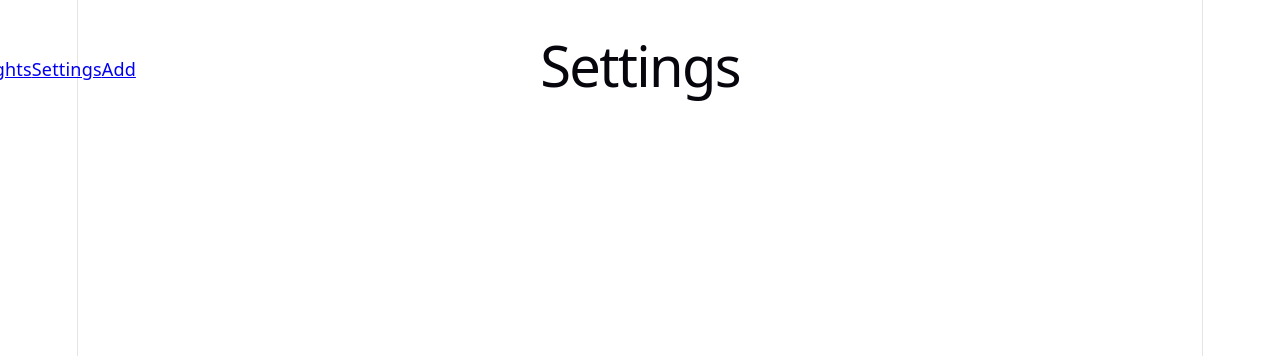
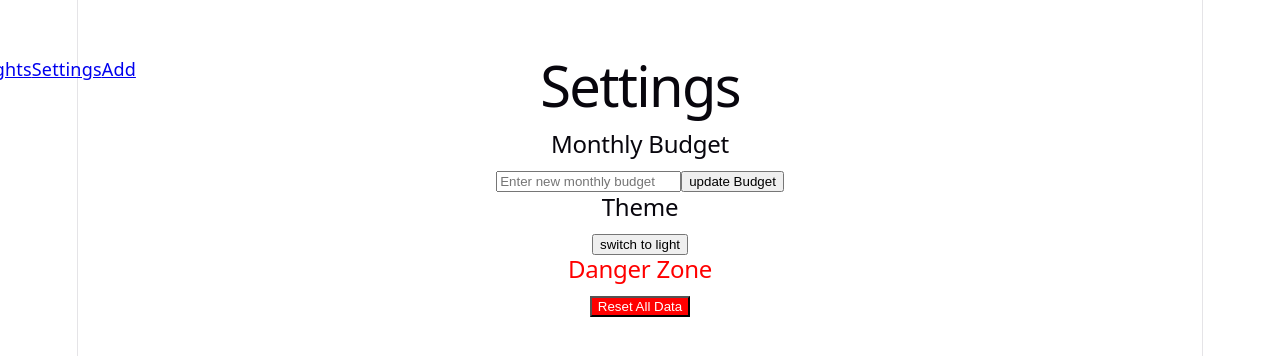
Before and after one commit to watsonlimprevil/finance-frontend, a React (Vite) app: page /settings in a window 1280 px wide. Shown: the top 356 px of the page. Built offline with nearby package versions, Linux system fonts and the light colour scheme; no server answers.

Commit message:
added data  to the settings section

```diff
--- a/src/components/Settings.jsx
+++ b/src/components/Settings.jsx
@@ -1,7 +1,81 @@
+import { useState } from "react"
 export default function Settings(){
+
+    const API_URL = import.meta.env.VITE_API_URL;
+
+    const [monthlyBudget , setMonthlyBudget] = useState('')
+    const [currency , setCurrency] = useState('USD')
+    const [theme , setTheme] = useState('dark')
+    const [message , setMessage] = useState('')
+
+    async function updateMonthlyBudget(){
+        try{
+            const res = await fetch(`${API_URL}/transactions/budgets/monthly` ,{
+                method: 'PATCH',
+                headers:{'Content-Type': 'application/json'},
+                body: JSON.stringify({budget: Number(monthlyBudget)})
+            });
+
+            if(!res.ok) throw new Error('Failed to update budget')
+                setMessage('Monthly budget updated successfully')
+        }catch(error){
+            setMessage(error.message)
+        }
+    }
+
+
+    async function saveCurrency(){
+        localStorage.setItem('currency' , currency)
+        setMessage('currency preference saved.')
+    }
+
+    function toggleTheme(){
+        const newTheme = theme === 'dark' ? 'light' : 'dark'
+        setTheme(newTheme)
+        localStorage.setItem('theme' , newTheme)
+        setMessage(`theme switched to ${newTheme}`)
+    }
+
+    async function resetAllData(){
+        try{
+            const res = await fetch(`${API_URL}/transactions/reset` ,{
+                method: 'DELETE'
+            });
+            if(!res.ok) throw new Error('Failed to reset data')
+                setMessage('all data has been reset')
+        }catch(err){
+            setMessage(err.message)
+        }
+    }
     return(
-        <div>
+        <div style={{padding: '20px'}}>
             <h1>Settings</h1>
+            {message && <p style={{color: 'lime'}}>{message}</p>}
+
+            <section>
+                <h2>Monthly Budget</h2>
+                <input
+                type="number"
+                placeholder="Enter new monthly budget"
+                value={monthlyBudget}
+                onChange={(e) => setMonthlyBudget(e.target.value)}
+                />
+                <button onClick={updateMonthlyBudget}> update Budget</button>
+            </section>
+
+            <section>
+                <h2>Theme</h2>
+                <button onClick={toggleTheme}>
+                    switch to {theme === 'dark' ? 'light' : 'dark'}
+                </button>
+            </section>
+
+            <section>
+                <h2 style={{color : 'red'}}>Danger Zone</h2>
+                <button style={{background: 'red' , color : 'white'}} onClick={resetAllData}>
+                    Reset All Data
+                </button>
+            </section>
         </div>
     )
 }
```
